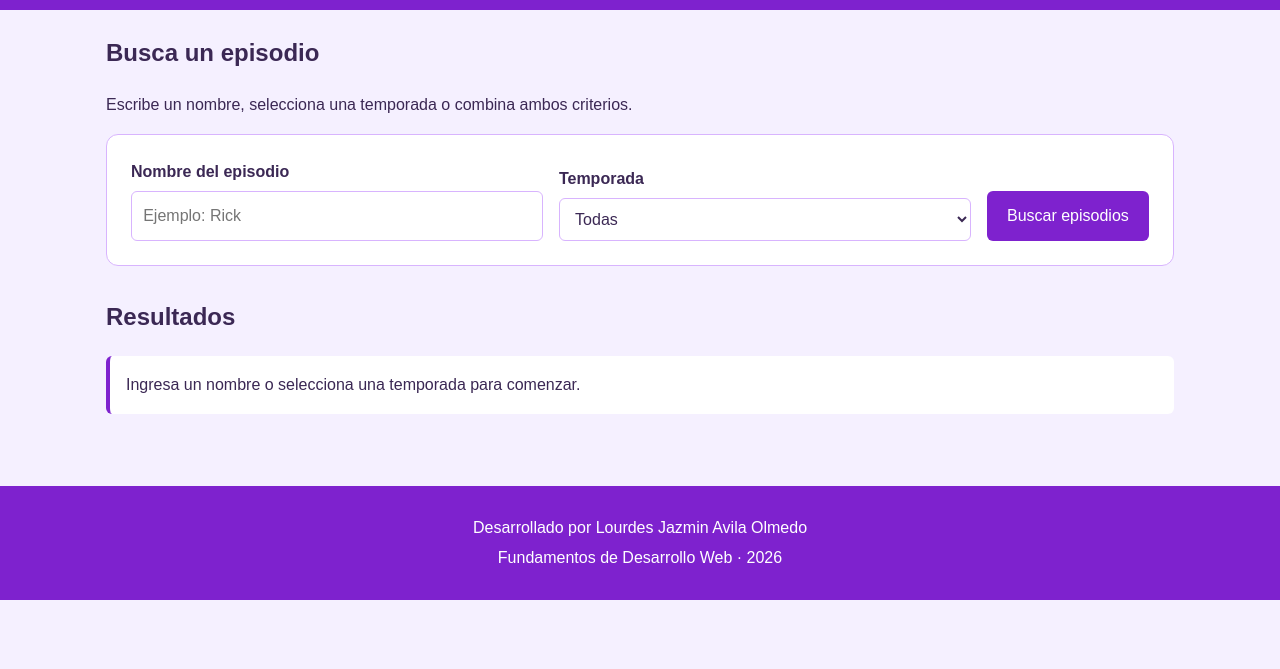
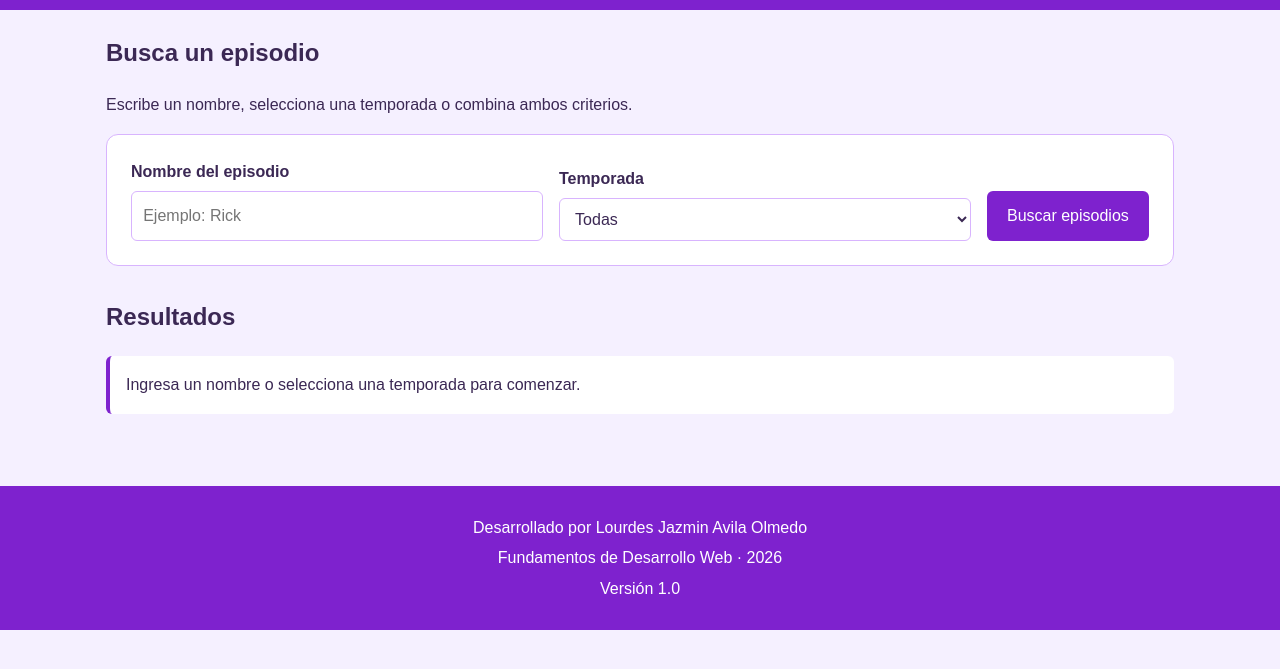
Before and after one commit to loujazz26/tp-avila-lourdes, a plain HTML site: page index.html in a window 1280 px wide. Shown: the part 89-758 px from the top of the page. Drawn offline with Linux system fonts and the light colour scheme.

Commit message:
Mostrar version 1.0 en el pie de pagina

```diff
--- a/index.html
+++ b/index.html
@@ -67,6 +67,7 @@
   <footer class="pie">
     <p>Desarrollado por Lourdes Jazmin Avila Olmedo</p>
     <p>Fundamentos de Desarrollo Web · 2026</p>
+    <p id="version">Versión 1.0</p>
   </footer>
 </body>
 </html>
```
